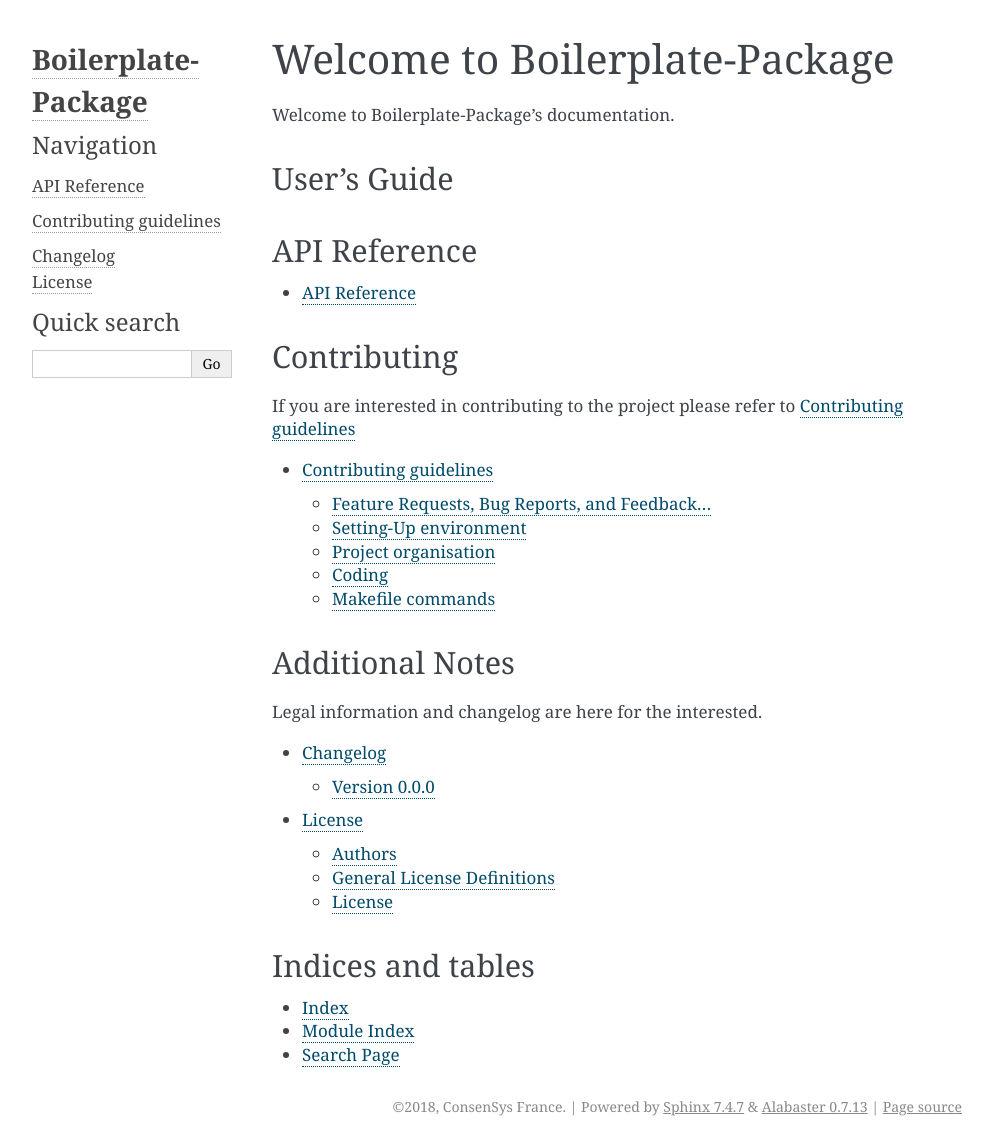
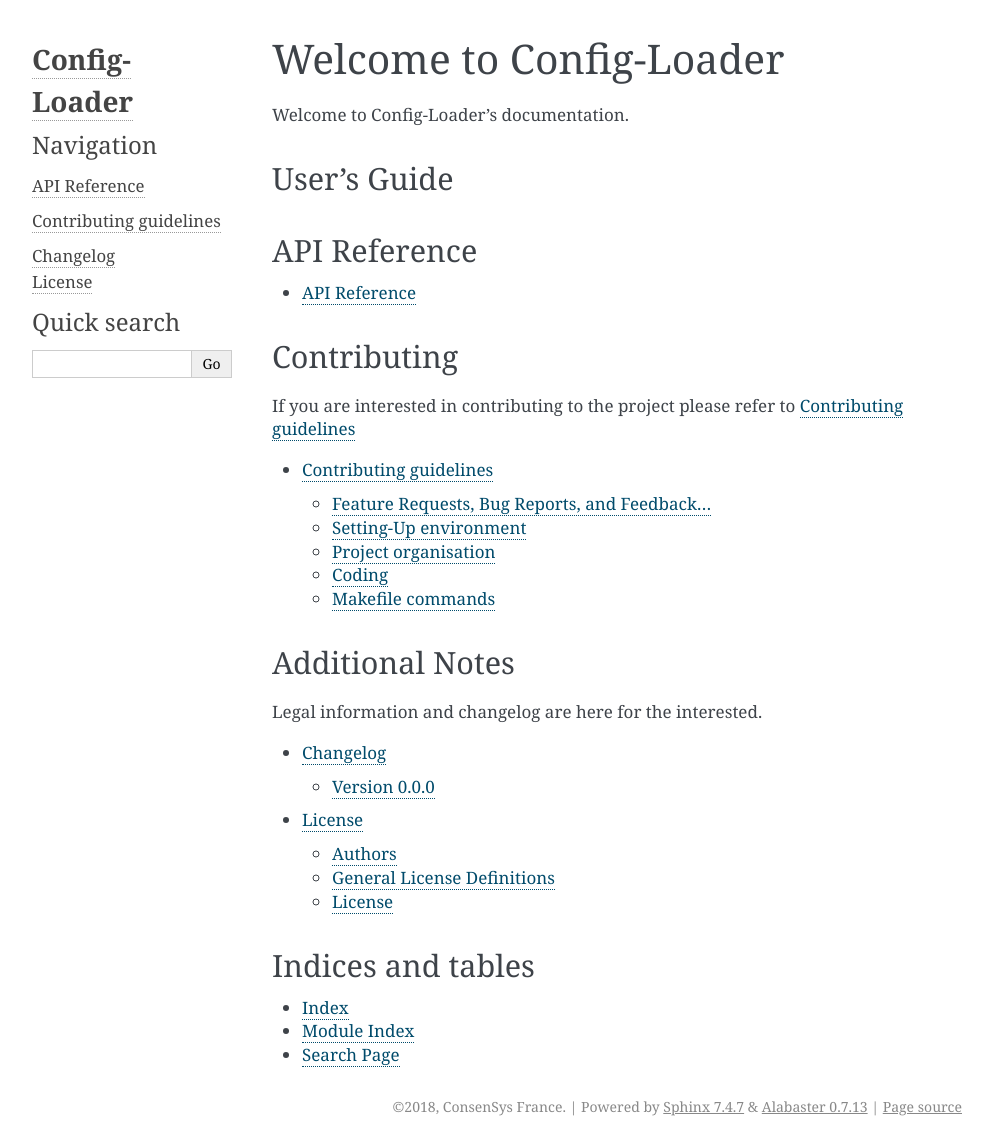
Before and after one commit to nmvalera/cfg-loader, a Sphinx documentation site: the page built from docs/docs/index.rst, in a window 1280 px wide. Shown: the whole page, without its empty margins (148-1141 px from the left). Built offline with Sphinx 7.4.7, drawn with Linux system fonts in a browser that asks for light colours; the version number is read from the project's files by our own code.

Commit message:
refactor(all): rename project to Config-Loader
(this commit has been generated by Create-Python-Project)

```diff
--- a/CHANGES.rst
+++ b/CHANGES.rst
@@ -1,7 +1,7 @@
 Changelog
 =========
 
-Here you can see the full list of changes between each releases of Boilerplate-Package.
+Here you can see the full list of changes between each releases of Config-Loader.
 
 Version 0.0.0
 -------------
--- a/CONTRIBUTING.rst
+++ b/CONTRIBUTING.rst
@@ -72,7 +72,7 @@
 .. code-block:: text
 
     .
-    ├── boilerplate_package/      # Main package source scripts (where all functional python scripts are stored)
+    ├── config_loader/      # Main package source scripts (where all functional python scripts are stored)
     ├── docs/                    # Docs module containing all scripts required by sphinx to build the documentation
     ├── tests/                   # Tests folder where all test modules are stores
     ├── .coveragerc              # Configuration file for coverage
--- a/config_loader/__init__.py
+++ b/config_loader/__init__.py
@@ -1,6 +1,6 @@
 """
-    boilerplate_package
-    ===================
+    config_loader
+    =============
 
     An empty python project
 
--- a/docs/conf.py
+++ b/docs/conf.py
@@ -2,7 +2,7 @@
     docs.conf.py
     ~~~~~~~~~~~~
 
-    Boilerplate-Package documentation build configuration file
+    Config-Loader documentation build configuration file
 
     :copyright: Copyright 2017 by ConsenSys France.
     :license: BSD, see :ref:`license` for more details.
@@ -26,7 +26,7 @@
 import sys
 from datetime import datetime
 
-import boilerplate_package
+import config_loader
 
 sys.path.insert(0, os.path.abspath('..'))
 
@@ -58,7 +58,7 @@
 master_doc = 'docs/index'
 
 # General information about the project.
-PROJECT_NAME = 'Boilerplate-Package'
+PROJECT_NAME = 'Config-Loader'
 AUTHOR = 'ConsenSys France'
 
 project = PROJECT_NAME
@@ -69,7 +69,7 @@
 # |version| and |release|, also used in various other places throughout the
 # built documents.
 
-version = release = boilerplate_package.__version__
+version = release = config_loader.__version__
 
 # The language for content autogenerated by Sphinx. Refer to documentation
 # for a list of supported languages.
--- a/docs/docs/api_reference.rst
+++ b/docs/docs/api_reference.rst
@@ -4,4 +4,4 @@
 API Reference
 *************
 
-.. module:: boilerplate_package
+.. module:: config_loader
--- a/docs/docs/index.rst
+++ b/docs/docs/index.rst
@@ -1,6 +1,6 @@
-Welcome to Boilerplate-Package
-==============================
+Welcome to Config-Loader
+========================
 
-Welcome to Boilerplate-Package's documentation.
+Welcome to Config-Loader's documentation.
 
 .. include:: contents.rst.inc
--- a/docs/docs/license.rst
+++ b/docs/docs/license.rst
@@ -11,14 +11,14 @@
 General License Definitions
 ---------------------------
 
-The following section contains the full license texts for Boilerplate-Package and the
+The following section contains the full license texts for Config-Loader and the
 documentation.
 
 -   "AUTHORS" hereby refers to all the authors listed in the
     :ref:`authors` section.
 
 -   The ":ref:`license`" applies to all the source code shipped as
-    part of Boilerplate-Package (Boilerplate-Package itself as well as the examples and the unit tests)
+    part of Config-Loader (Config-Loader itself as well as the examples and the unit tests)
     as well as documentation.
 
 .. _license:
```
Also changed, not shown: README.rst (+10 -10 lines), setup.py (+6 -6 lines), 6 other files.
